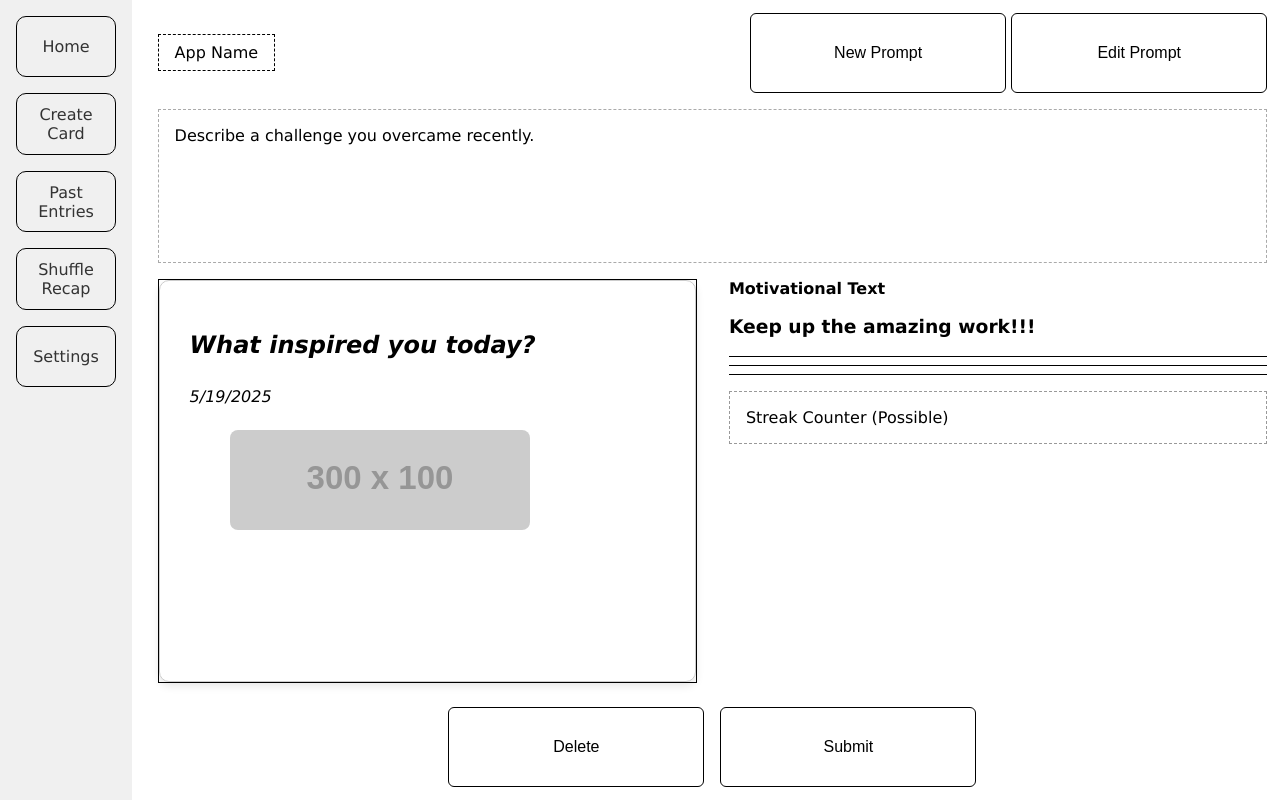
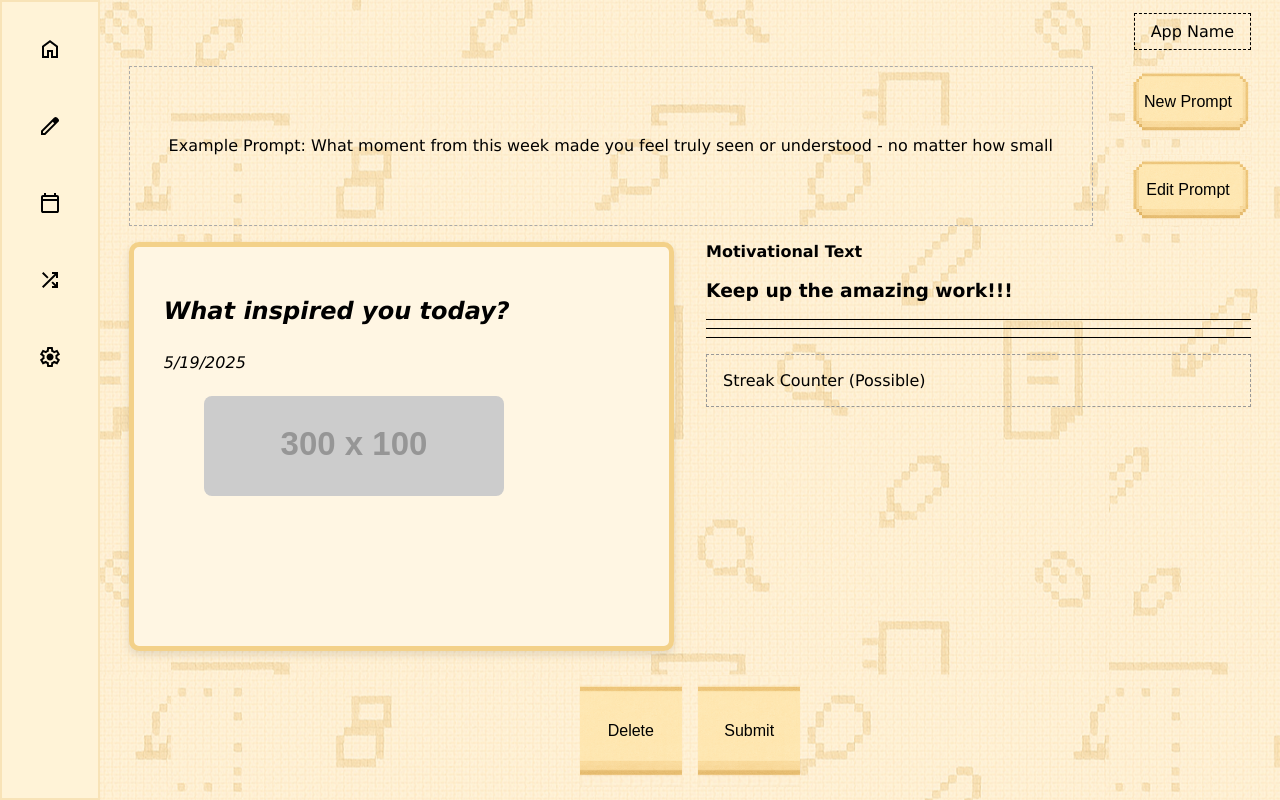
Before and after one commit to cse110-sp25-group18/project-card-journaling, a website: page pages/create-card.html in a window 1280 px wide. Drawn offline with Linux system fonts and the light colour scheme; placeholder pictures from the web are drawn by us.

Commit message:
feat: added css referencing figma design (#28)
* feat: added css referencing figma design

* slightly changed background image

* feat: fixed issues and returned to using relative size

* feat: removed imported icons and replaced them with downloaded svg files

---------

Co-authored-by: Angel Cortez <150962090+velyio@users.noreply.github.com>
Co-authored-by: Sentixxx <mouxinc@gmail.com>

```diff
--- a/pages/create-card.html
+++ b/pages/create-card.html
@@ -6,29 +6,42 @@
     <link rel="stylesheet" href="../style/general.css">
     <link rel="stylesheet" href="../style/create-card.css">
     <link rel="stylesheet" href="../style/card.css">
+    <!-- <link href="https://fonts.googleapis.com/css2?family=Material+Symbols+Outlined" rel="stylesheet" /> -->
     <script type="module" src="../script/promptGen.js"></script>
     <script type="module" src="../script/promptEdit.js"></script>
     <script type="module" src="../script/motivationText.js"></script>
 </head>
 <body>
     <nav>
-        <a href="../index.html">Home</a>
-        <a href="create-card.html">Create Card</a>
-        <a href="past-entries.html">Past Entries</a>
-        <a href="recap.html">Shuffle Recap</a>
-        <a href="settings.html">Settings</a>
+        <a href="../index.html">
+            <img src="../images/home-icon.svg"></img>
+        </a>
+        <a href="create-card.html">
+            <img src="../images/edit-icon.svg"></img>
+        </a>
+        <a href="past-entries.html">
+            <img src="../images/calendar-icon.svg"></img>
+        </a>
+        <a href="recap.html">
+            <img src="../images/shuffle-icon.svg"></img>
+        </a>
+        <a href="settings.html">
+            <img src="../images/settings-icon.svg"></img>
+        </a>
     </nav>
 
     <main>
         <div class="top-bar">
             <div class="app-name">App Name</div>
-            <div>
+        </div>
+
+        <div class="prompt-bar">
+            <prompt-box>Example Prompt: What moment from this week made you feel truly seen or understood - no matter how small</prompt-box>
+            <div class="prompt-buttons">
                 <button id="newPromptBtn">New Prompt</button>
                 <button id="editPromptBtn">Edit Prompt</button>
             </div>
         </div>
-
-        <div class="prompt-box">Prompt</div>
 
         <div class="content-row">
             <div class="card-input" contenteditable="true">Loading card...</div>
--- a/style/card.css
+++ b/style/card.css
@@ -23,12 +23,12 @@
     width: 100%;
     height: 100%;
     backface-visibility: hidden;
-    border: 1px solid #ccc;
+    border: 5px solid #f3d189;
     border-radius: 10px;
     box-shadow: 0 4px 8px rgba(0,0,0,0.1);
     padding: 30px;
     box-sizing: border-box;
-    background: white;
+    background: #fff6e3;
 }
 
 .card-front {
--- a/style/create-card.css
+++ b/style/create-card.css
@@ -3,7 +3,8 @@ main {
     padding: 1vw;
     display: flex;
     flex-direction: column;
-    margin-left: 1vw;
+    margin-left: 1rem;
+    margin-right: 1rem;
     min-height: 100vh;
 }
 
@@ -11,15 +12,35 @@ main {
     display: flex;
     justify-content: space-between;
     align-items: center;
+    margin-bottom: 1rem;
 }
 
-.prompt-box {
+.prompt-bar {
+    display: flex;
+    justify-content: space-between;
+    align-items: center;
+    /* border: 1px dashed #aaa; */
+    gap: 2rem;
+    margin-bottom: 1rem;
+}
+
+prompt-box {
     display: flex;
     flex: 1;
-    max-height: 20%;
+    max-height: 100%;
     border: 1px dashed #aaa;
+    width: 100%;
+    height: 100%;
+    justify-content: center;
+    align-items: center;
     padding: 1rem;
     margin: 1rem 0;
+}
+
+.prompt-buttons {
+    display: flex;
+    flex-direction: column;
+    gap: 1rem;
 }
 
 .content-row {
@@ -30,13 +51,12 @@ main {
 }
 
 .card-input {
+    display: flex;
     aspect-ratio: 4 / 3;
 
     width: 100%;            /* Start by filling container width */
     max-width: 40rem;       /* Don't go above this */
     flex: 0 1 auto;         /* Let it shrink/grow based on content & container */
-
-    border: 1px solid #000;
     display: flex;
     justify-content: center;
     align-items: center;
@@ -60,22 +80,43 @@ main {
     display: flex;
     gap: 1rem;
     justify-content: center;
+    height: 100%;
 }
 
 button {
     padding: 0.5rem 1.2rem;
     font-size: 1rem;
-    border: 1px solid #000;
-    border-radius: 6px;
-    background: white;
+    /* border: 1px solid #000;
+    border-radius: 6px; */
+    border:none;
+    background-image: url('../images/button-backgrounds.png');
+    background-position: center;
+    background-size: cover;
+    background-repeat: no-repeat;
     cursor: pointer;
-    min-width: 20vw;
-    min-height: 10vh;
+    min-width: 6vw;
+    min-height: 9vh;
+}
+
+.button-row button {
+    padding: 0.5rem 1.2rem;
+    font-size: 1rem;
+    /* border: 1px solid #000;
+    border-radius: 6px; */
+    border:none;
+    background-image: url('../images/button-backgrounds.png');
+    background-position: center;
+    background-size: cover;
+    background-repeat: no-repeat;
+    cursor: pointer;
+    min-width: 8vw;
+    min-height: 9vh;
 }
 
 .app-name {
     border: 1px dashed #000;
     padding: 0.5rem 1rem;
+    margin-left: auto;
 }
 
 .sidebar p {
--- a/style/general.css
+++ b/style/general.css
@@ -9,6 +9,8 @@ body {
     flex-direction: row;
     margin: 0;
     font-family:Verdana, Tahoma, sans-serif;
+    background-image: url('../images/general-background.png');
+    background-position: center;
 }
 nav {
     display: flex;
@@ -17,10 +19,15 @@ nav {
     top: 0;
     left: 0;
     height: 100vh;           /* Full height */
-    width: 10%;              /* Set width */
-    min-width: 132px;
-    background-color: #f0f0f0;
+    width: 1%;              /* Set width */
+    min-width: 100px;
+    background-color: #FFF3D7;
     padding: 1em;
+
+    border-color: #F8E3B7;
+    border-width: 2px;
+    border-style: solid;
+
 }
 
 nav a {
@@ -40,15 +47,15 @@ nav a {
     text-decoration: none;
     margin-bottom: 1rem;
     color: #333;
-    border-radius: 10px;
+    /* border-radius: 10px;
     border-color: black;
     border-width: 1px;
     border-style: solid;
-    padding: 2px
+    padding: 15px */
 }
 
 nav a:hover {
-    background-color: #e6e6e6;
+    background-color: #fff7e7;
 }
 
 footer {
```
Also changed, not shown: pages/past-entries.html (+18 -9 lines), pages/recap.html (+17 -8 lines), pages/settings.html (+22 -11 lines), images/button-backgrounds.png (added), images/calendar-icon.svg (added), images/edit-icon.svg (added), images/general-background.png (added), images/home-icon.svg (added), images/settings-icon.svg (added), images/shuffle-icon.svg (added).
